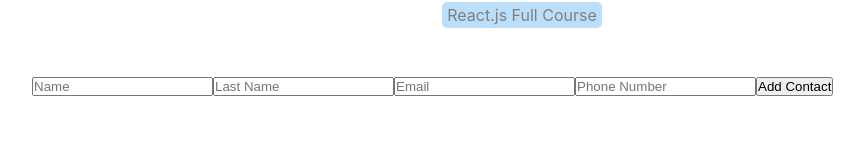
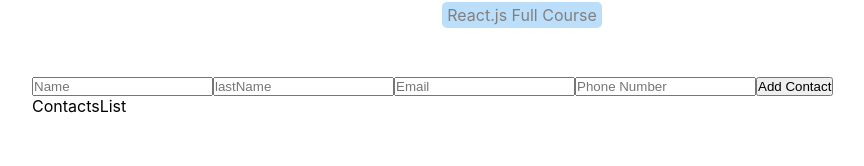
Before and after one commit to zenc-VSC/ali-hamidzadeh_week14, a React (Vite) app: page / in a window 1280 px wide. Shown: the part 120-286 px from the top of the page, without its empty margins (118-982 px from the left). Built offline with nearby package versions, Linux system fonts and the light colour scheme.

Commit message:
refactor(contacts): clean up component logic and use uuid for keys

```diff
--- a/package.json
+++ b/package.json
@@ -11,7 +11,8 @@
   },
   "dependencies": {
     "react": "^19.2.0",
-    "react-dom": "^19.2.0"
+    "react-dom": "^19.2.0",
+    "uuid": "^13.0.0"
   },
   "devDependencies": {
     "@eslint/js": "^9.39.1",
--- a/src/components/Contacts.jsx
+++ b/src/components/Contacts.jsx
@@ -1,7 +1,14 @@
 import React, { useState } from "react";
+
+import ContactsList from "./ContactsList.jsx";
+import inputs from "../constants/inputs.js";
+import { v4 } from "uuid";
+
 function Contacts() {
+  const [alert, setAlert] = useState("");
   const [contacts, setContacts] = useState([]);
   const [contact, setContact] = useState({
+    id: "",
     name: "",
     lastName: "",
     email: "",
@@ -17,7 +24,18 @@
     }));
   };
   const addHandler = () => {
-    setContacts((contacts) => [...contacts, contact]);
+    if (
+      !contact.name ||
+      !contact.lastName ||
+      !contact.email ||
+      !contact.phone
+    ) {
+      setAlert("Please enter valid data!");
+      return;
+    }
+    setAlert("");
+    const newContact = { ...contact, id: v4() };
+    setContacts((contacts) => [...contacts, newContact]);
     setContact({
       name: "",
       lastName: "",
@@ -29,36 +47,20 @@
   return (
     <div>
       <div>
-        <input
-          type="text"
-          placeholder="Name"
-          name="name"
-          value={contact.name}
-          onChange={changeHandler}
-        />
-        <input
-          type="text"
-          placeholder="Last Name"
-          name="lastName"
-          value={contact.lastName}
-          onChange={changeHandler}
-        />
-        <input
-          type="email"
-          placeholder="Email"
-          name="email"
-          value={contact.email}
-          onChange={changeHandler}
-        />
-        <input
-          type="phone"
-          placeholder="Phone Number"
-          name="phone"
-          value={contact.phone}
-          onChange={changeHandler}
-        />
+        {inputs.map((input, index) => (
+          <input
+            key={index}
+            type={input.type}
+            placeholder={input.placeholder}
+            name={input.name}
+            value={contact[input.name]}
+            onChange={changeHandler}
+          />
+        ))}
         <button onClick={addHandler}>Add Contact</button>
       </div>
+      <div>{alert && <p>{alert}</p>}</div>
+      <ContactsList contacts={contacts} />
     </div>
   );
 }
--- /dev/null
+++ b/src/components/ContactsList.jsx
@@ -0,0 +1,8 @@
+import React from "react";
+
+function ContactsList(probs) {
+  console.log(probs);
+  return <div>ContactsList</div>;
+}
+
+export default ContactsList;
--- /dev/null
+++ b/src/constants/inputs.js
@@ -0,0 +1,8 @@
+const inputs = [
+  { type: "text", placeholder: "Name", name: "name" },
+  { type: "text", placeholder: "lastName", name: "lastName" },
+  { type: "email", placeholder: "Email", name: "email" },
+  { type: "phone", placeholder: "Phone Number", name: "phone" },
+];
+
+export default inputs;
```
Also changed, not shown: 1 other file (tests, documents, lock files or other folders).
